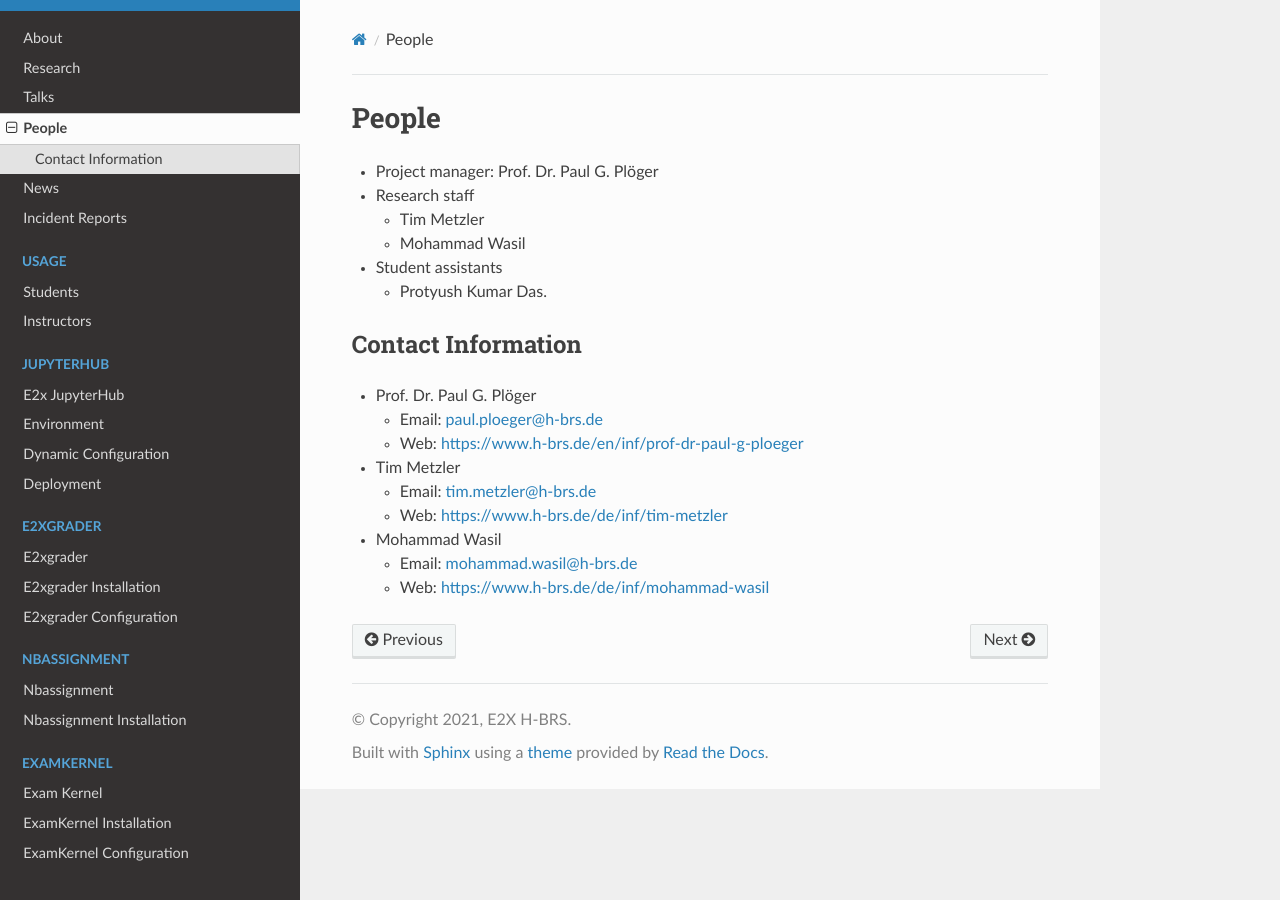
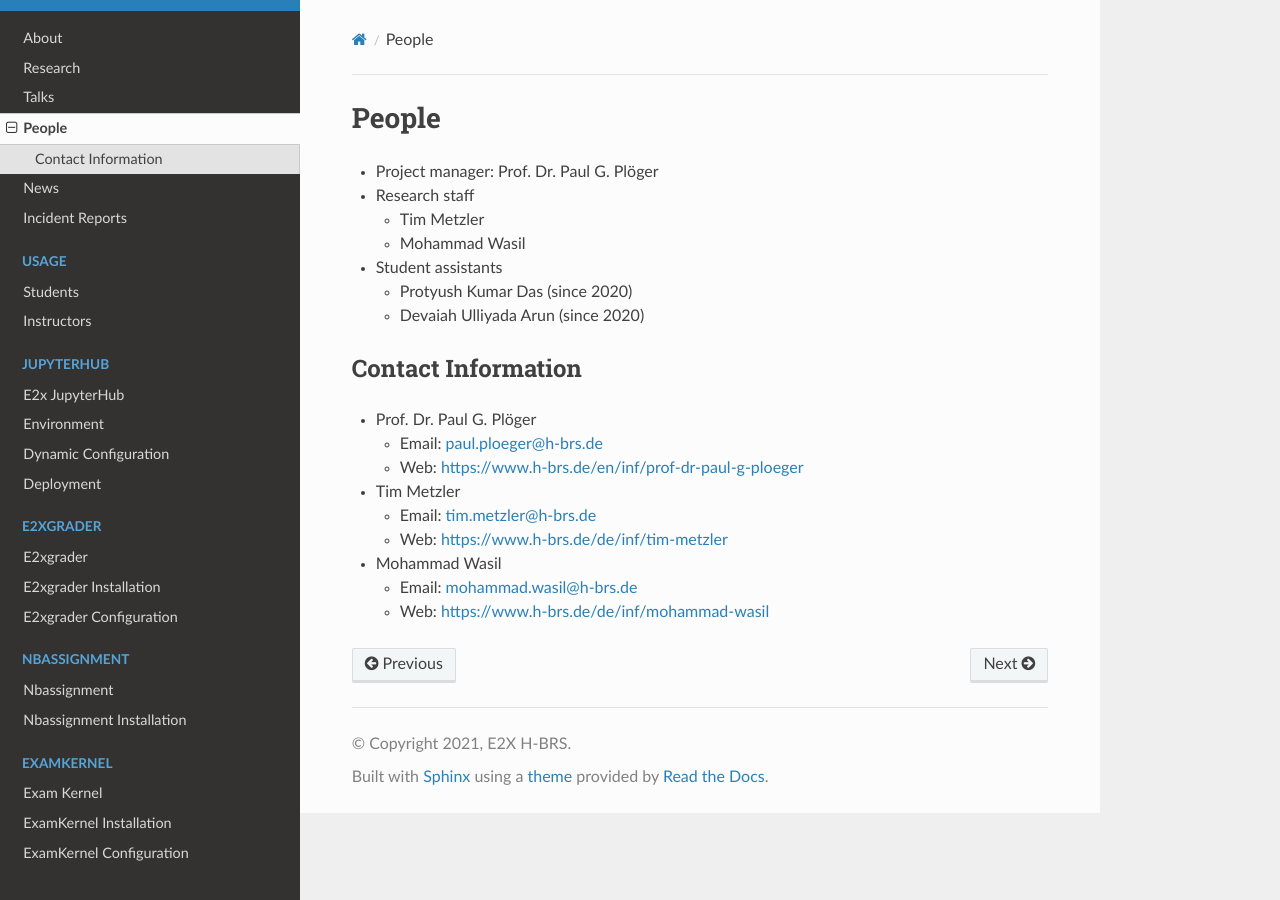
Before and after one commit to DigiKlausur/e2x-docs, a Sphinx documentation site: the page built from docs/source/people.rst, in a window 1280 px wide. Built offline with Sphinx 7.4.7 and the Read the Docs theme 2.0.0, drawn with Linux system fonts in a browser that asks for light colours.

Commit message:
Update people.rst

```diff
--- a/docs/source/people.rst
+++ b/docs/source/people.rst
@@ -12,7 +12,8 @@ People
 
 * Student assistants
 
-  * Protyush Kumar Das.
+  * Protyush Kumar Das (since 2020)
+  * Devaiah Ulliyada Arun (since 2020)
 
 Contact Information
 ===================
```
